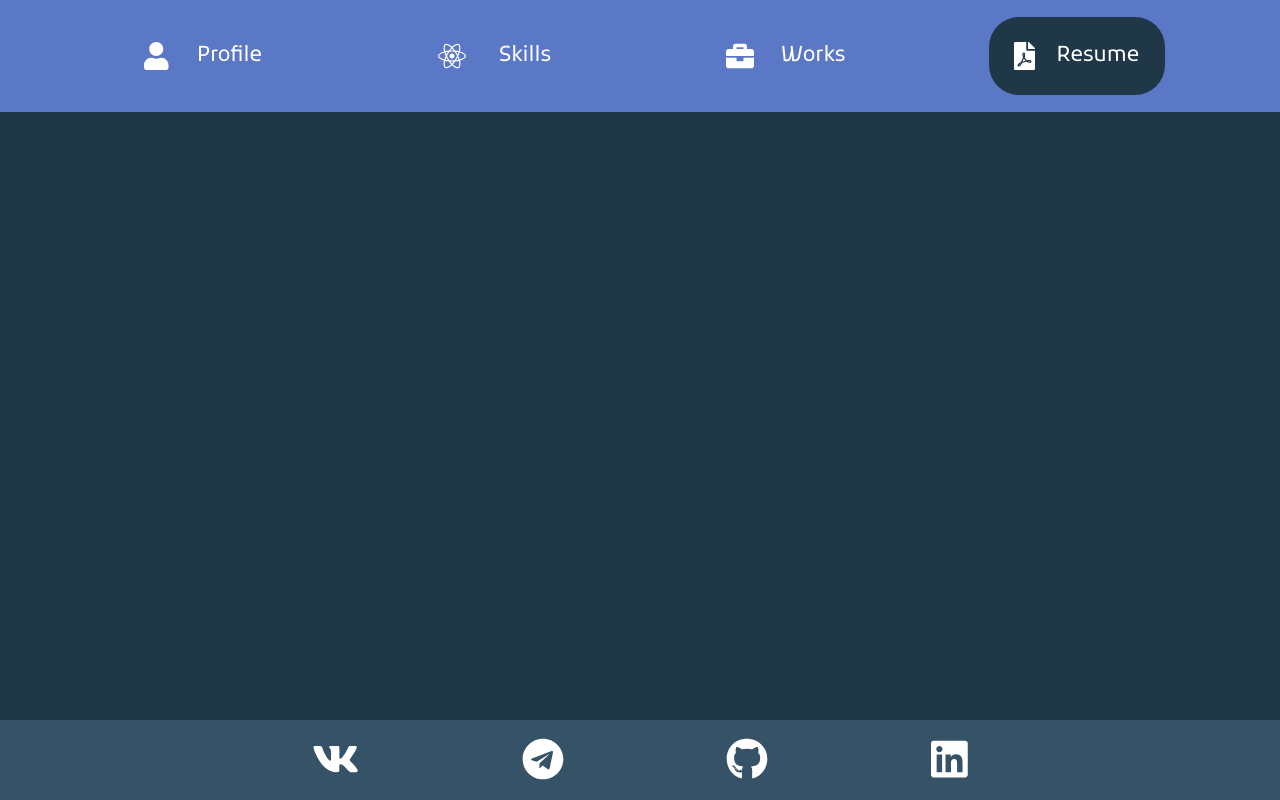
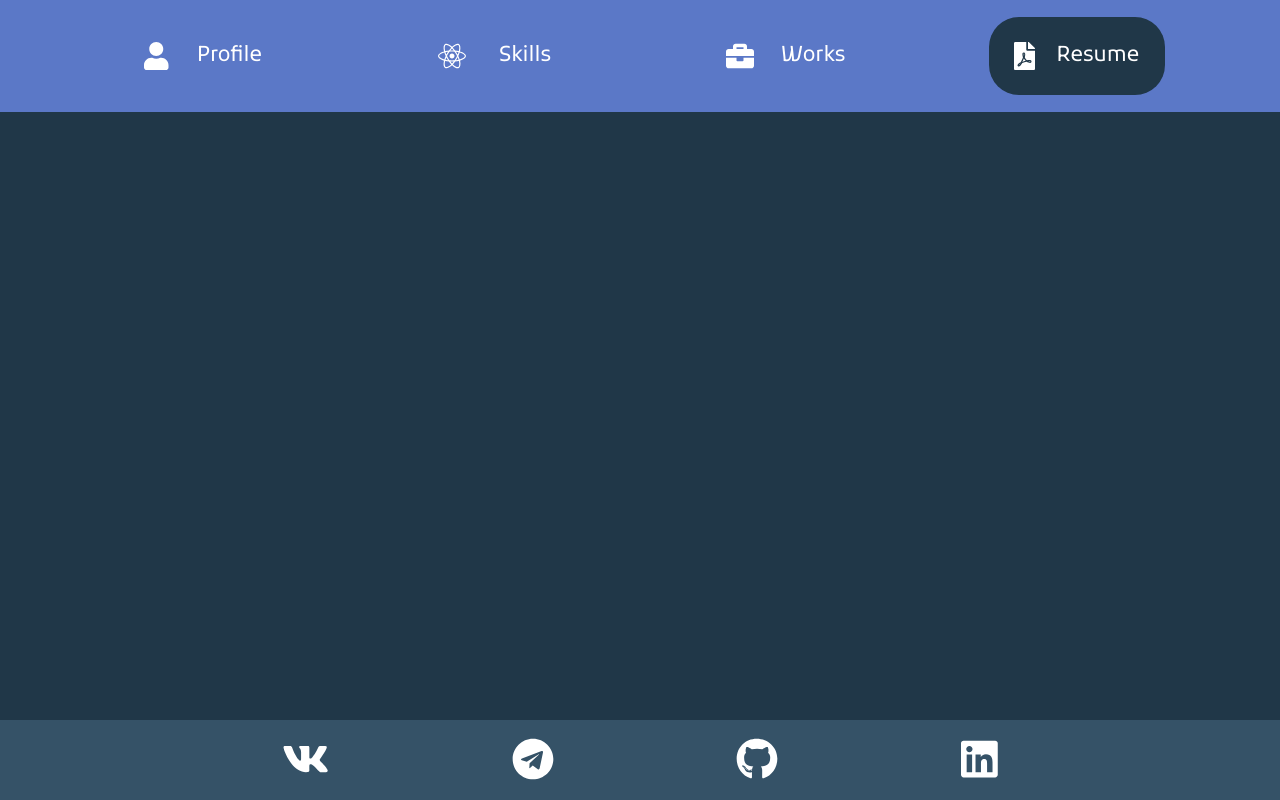
Before and after one commit to Roman-Gulamov/Portfolio, a React (Create React App) app: page /#/resume in a window 1280 px wide. Built offline with nearby package versions, Linux system fonts and the light colour scheme.

Commit message:
New parameters set for container

```diff
--- a/src/styles/Container.js
+++ b/src/styles/Container.js
@@ -4,17 +4,17 @@ export const Container = styled.div`
     padding: 0 15px;
 
     @media (min-width: 575.98px){
-        padding: 0 calc(50% - 200px);
+        padding: 0 calc(50vw - 220px);
     }
     @media (min-width: 767.98px){
-        padding: 0 calc(50% - 260px);
+        padding: 0 calc(50vw - 310px);
     }
 
     @media (min-width: 991.98px) {
-        padding: 0 calc(50% - 380px);
+        padding: 0 calc(50vw - 430px);
     }
 
     @media (min-width: 1199.98px){
-        padding: 0 calc(50% - 490px);
+        padding: 0 calc(50vw - 540px);
     }
 `
```
